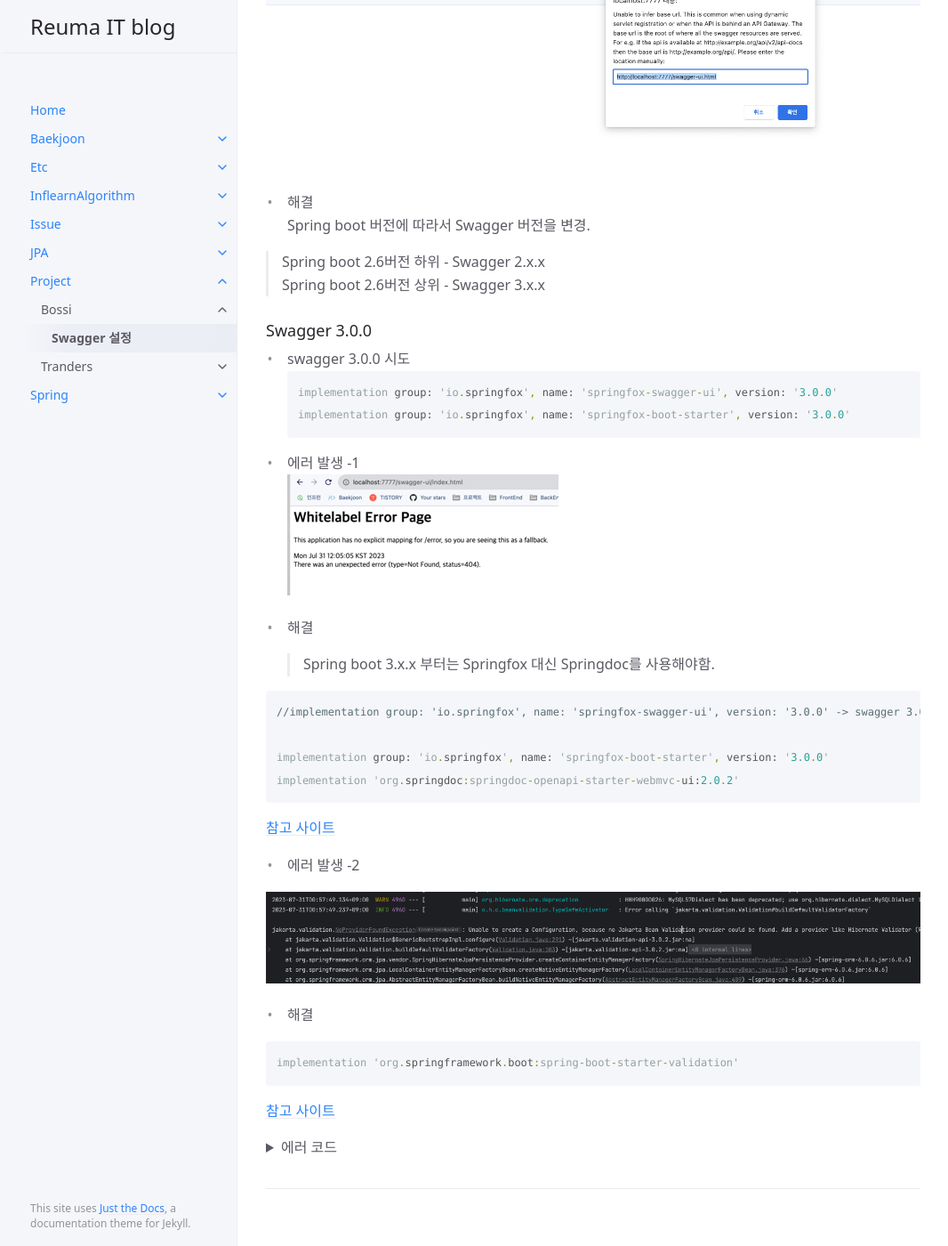
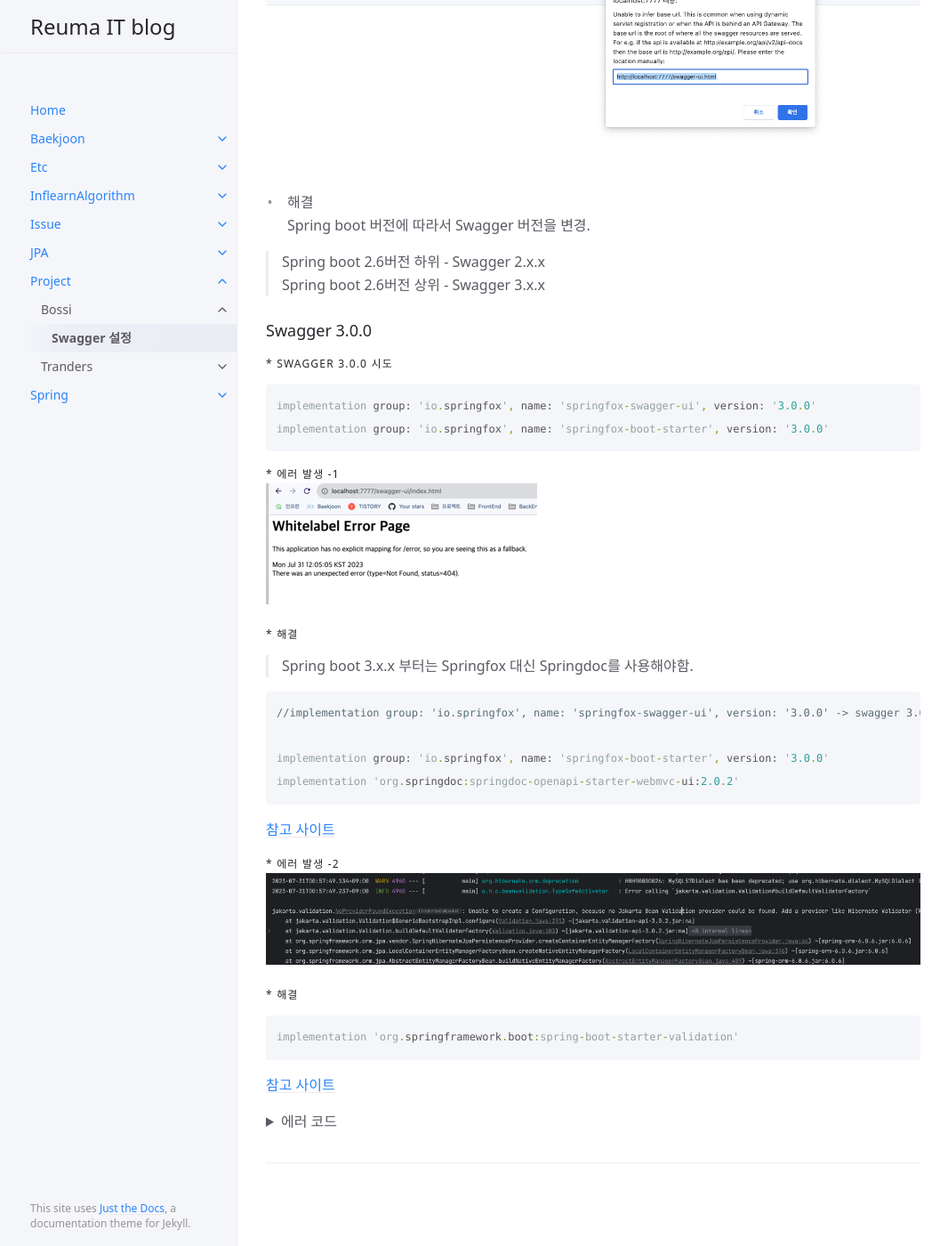
Before and after one commit to AReuma/AReuma.github.io, a Jekyll site: the page built from docs/Project/Bossi/bossi_swagger.md, in a window 1280 px wide and 1400 px high, scrolled down 1948 px. Shown: the whole window at 89% size, without its empty margins (105-1171 px from the left). Built offline with Jekyll 4.4.1, drawn with Linux system fonts in a browser that asks for light colours.

````diff
--- a/docs/Project/Bossi/bossi_swagger.md
+++ b/docs/Project/Bossi/bossi_swagger.md
@@ -65,18 +65,18 @@ Spring boot 버전에 따라서 Swagger 버전을 변경.
 
 ### Swagger 3.0.0
 
-* swagger 3.0.0 시도
+#### * swagger 3.0.0 시도
 ```java
 implementation group: 'io.springfox', name: 'springfox-swagger-ui', version: '3.0.0'
 implementation group: 'io.springfox', name: 'springfox-boot-starter', version: '3.0.0'
 ```
 
 
-* 에러 발생 -1
+#### * 에러 발생 -1
 ![whitelabelErrorPage.png](/assets/images/Project/Bossi/swagger/whitelabelErrorPage.png)
 
 
-* 해결
+#### * 해결
 > Spring boot 3.x.x 부터는 Springfox 대신 Springdoc를 사용해야함.
 
 ```java
@@ -88,11 +88,11 @@ implementation 'org.springdoc:springdoc-openapi-starter-webmvc-ui:2.0.2'
 [참고 사이트](https://velog.io/@layl__a/Spring-Boot-3.x-%EB%B2%84%EC%A0%84-%EC%9D%B4%ED%9B%84%EC%97%90%EC%84%9C-Swagger-%EC%82%AC%EC%9A%A9%ED%95%98%EB%8A%94)
 
 
-* 에러 발생 -2
+#### * 에러 발생 -2
 
 ![swagger-validation.png](/assets/images/Project/Bossi/swagger/swagger-validation.png)
 
-* 해결
+#### * 해결
 
 ```java
 implementation 'org.springframework.boot:spring-boot-starter-validation'
@@ -143,13 +143,12 @@ at com.example.bossi.BossiApplication.main(BossiApplication.java:11) ~[main/:na]
 </details>
 
 
-
-* 에러 발생 -3
+#### * 에러 발생 -3
 
 ![swagger-error500.png](/assets/images/Project/Bossi/swagger/swagger-error500.png)
 
 
-* 해결
+#### * 해결
 의존성 추가
 ```java
 implementation group: 'io.swagger.core.v3', name: 'swagger-core', version: '2.2.8'
@@ -350,14 +349,16 @@ public class SwaggerConfig {
 
 ![swagger-ui.png](/assets/images/Project/Bossi/swagger/swagger-ui-error.png)
 
-* 에러 발생
+#### * 에러 발생
 ApiInfoVuilder()를 통해 API에 대한 정보를 설정 시도함.
 Swagger 상단의 제목, 버전, 설명을 추가했으나 접속했을때 보이지않는 에러가 발생함.
 
-* 에러 해결
+#### * 에러 해결
 OpenAPI been 등록해서 제목, 버전, 설명을 추가함.
 
 ![swagger-ui.png](/assets/images/Project/Bossi/swagger/swagger-ui.png)
+
+
 ```java
 @Configuration
 public class SwaggerConfig {
````
